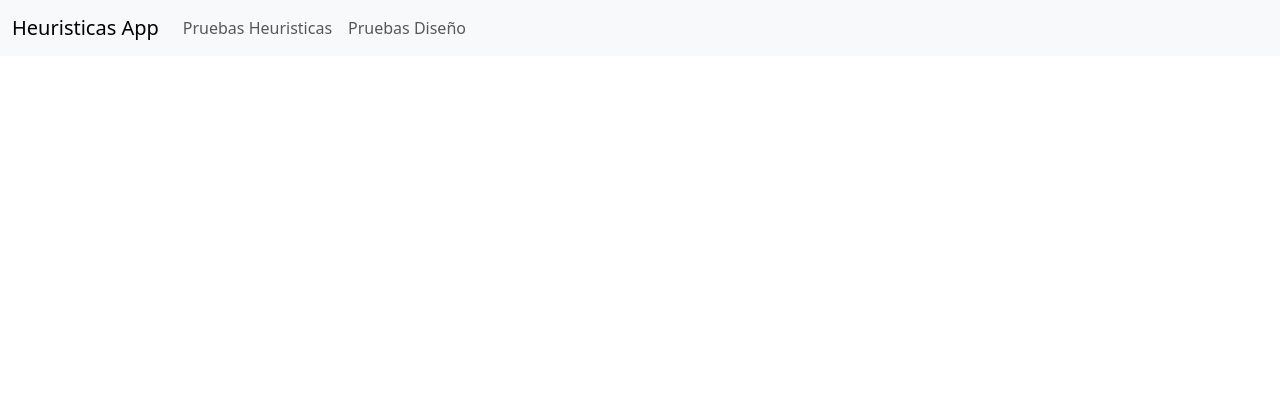
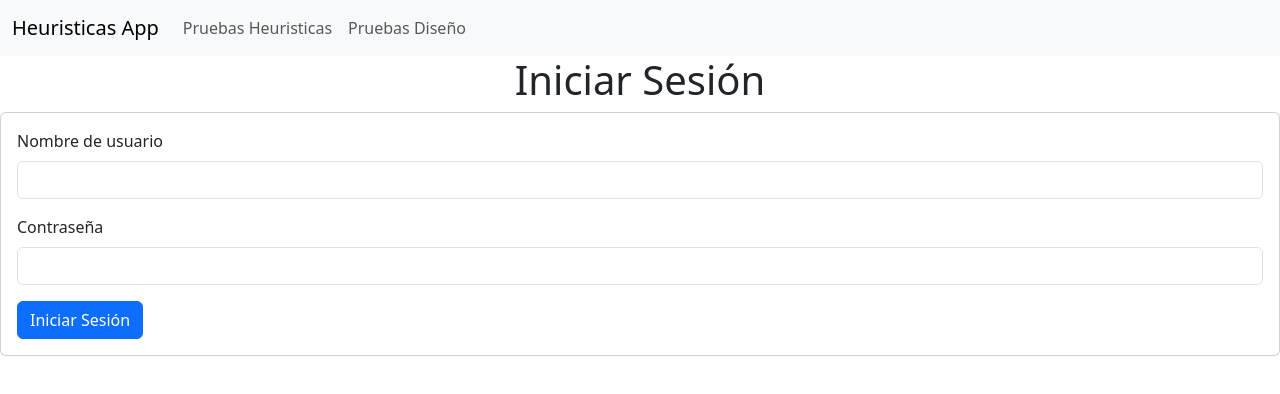
Before and after one commit to alejandra231808/usability-front, a Vue app: page /login in a window 1280 px wide. Shown: the top 394 px of the page. Built offline with nearby package versions, Linux system fonts and the light colour scheme.

Commit message:
template loguin y register cambio en rutas

```diff
--- /dev/null
+++ b/src/views/Loguin_2.vue
@@ -0,0 +1,67 @@
+<script setup>
+  import { ref } from 'vue';
+  import axios from 'axios';
+  import { useRouter } from 'vue-router';
+
+  const form = ref({
+    username: '',
+    password: ''
+  });
+  const errors = ref({
+    username: '',
+    password: ''
+  });
+
+  const router = useRouter();
+
+  const handleLogin = async () => {
+    errors.value = {};
+
+    if (!form.value.username) {
+      errors.value.username = 'El nombre de usuario es obligatorio.';
+    }
+
+    if (!form.value.password) {
+      errors.value.password = 'La contraseña es obligatoria.';
+    }
+
+    if (Object.values(errors.value).some(error => error !== '')) {
+      return;
+    }
+
+    const response = await axios.post('http://127.0.0.1:5000/login', {
+      username: form.value.username,
+      password: form.value.password
+    });
+
+    console.log(response);
+
+    // Lógica adicional después de iniciar sesión, como redirección a otra página
+    // ...
+
+    router.push('/pruebasheuristicas'); // Ejemplo: Redirige al usuario a la página de dashboard después de iniciar sesión
+  };
+</script>
+
+<template>
+    <div>
+      <h1 class="text-center">Iniciar Sesión</h1>
+      <div class="card">
+        <div class="card-body">
+          <form @submit.prevent="handleLogin">
+            <div class="mb-3">
+              <label for="username" class="form-label">Nombre de usuario</label>
+              <input type="text" class="form-control" v-model="form.username" id="username">
+              <div class="text-danger">{{ errors.username }}</div>
+            </div>
+            <div class="mb-3">
+              <label for="password" class="form-label">Contraseña</label>
+              <input type="password" class="form-control" v-model="form.password" id="password">
+              <div class="text-danger">{{ errors.password }}</div>
+            </div>
+            <button type="submit" class="btn btn-primary">Iniciar Sesión</button>
+          </form>
+        </div>
+      </div>
+    </div>
+</template>
--- /dev/null
+++ b/src/views/Register_2.vue
@@ -0,0 +1,76 @@
+<script setup>
+  import { ref } from 'vue';
+  import axios from 'axios';
+  import { useRouter } from 'vue-router';
+
+  const form = ref({
+    username: '',
+    email: '',
+    password: ''
+  });
+  const errors = ref({
+    username: '',
+    email: '',
+    password: ''
+  });
+
+  const router = useRouter();
+
+  const handleRegister = async () => {
+    errors.value = {};
+
+    if (!form.value.username) {
+      errors.value.username = 'El nombre de usuario es obligatorio.';
+    }
+
+    if (!form.value.email) {
+      errors.value.email = 'El correo electrónico es obligatorio.';
+    }
+
+    if (!form.value.password) {
+      errors.value.password = 'La contraseña es obligatoria.';
+    }
+
+    if (Object.values(errors.value).some(error => error !== '')) {
+      return;
+    }
+
+    const response = await axios.post('http://127.0.0.1:5000/register', {
+      username: form.value.username,
+      email: form.value.email,
+      password: form.value.password
+    });
+
+    console.log(response);
+
+    router.push('/login'); // Redirige a la página de inicio de sesión después del registro
+  };
+</script>
+
+<template>
+  <div>
+    <h1 class="text-center">Registro de Usuario</h1>
+    <div class="card">
+      <div class="card-body">
+        <form @submit.prevent="handleRegister">
+          <div class="mb-3">
+            <label for="username" class="form-label">Nombre de usuario</label>
+            <input type="text" class="form-control" v-model="form.username" id="username">
+            <div class="text-danger">{{ errors.username }}</div>
+          </div>
+          <div class="mb-3">
+            <label for="email" class="form-label">Correo electrónico</label>
+            <input type="email" class="form-control" v-model="form.email" id="email">
+            <div class="text-danger">{{ errors.email }}</div>
+          </div>
+          <div class="mb-3">
+            <label for="password" class="form-label">Contraseña</label>
+            <input type="password" class="form-control" v-model="form.password" id="password">
+            <div class="text-danger">{{ errors.password }}</div>
+          </div>
+          <button type="submit" class="btn btn-primary">Registrar Usuario</button>
+        </form>
+      </div>
+    </div>
+  </div>
+</template>
```
Also changed, not shown: src/router/index.js (+8 -1 lines).
